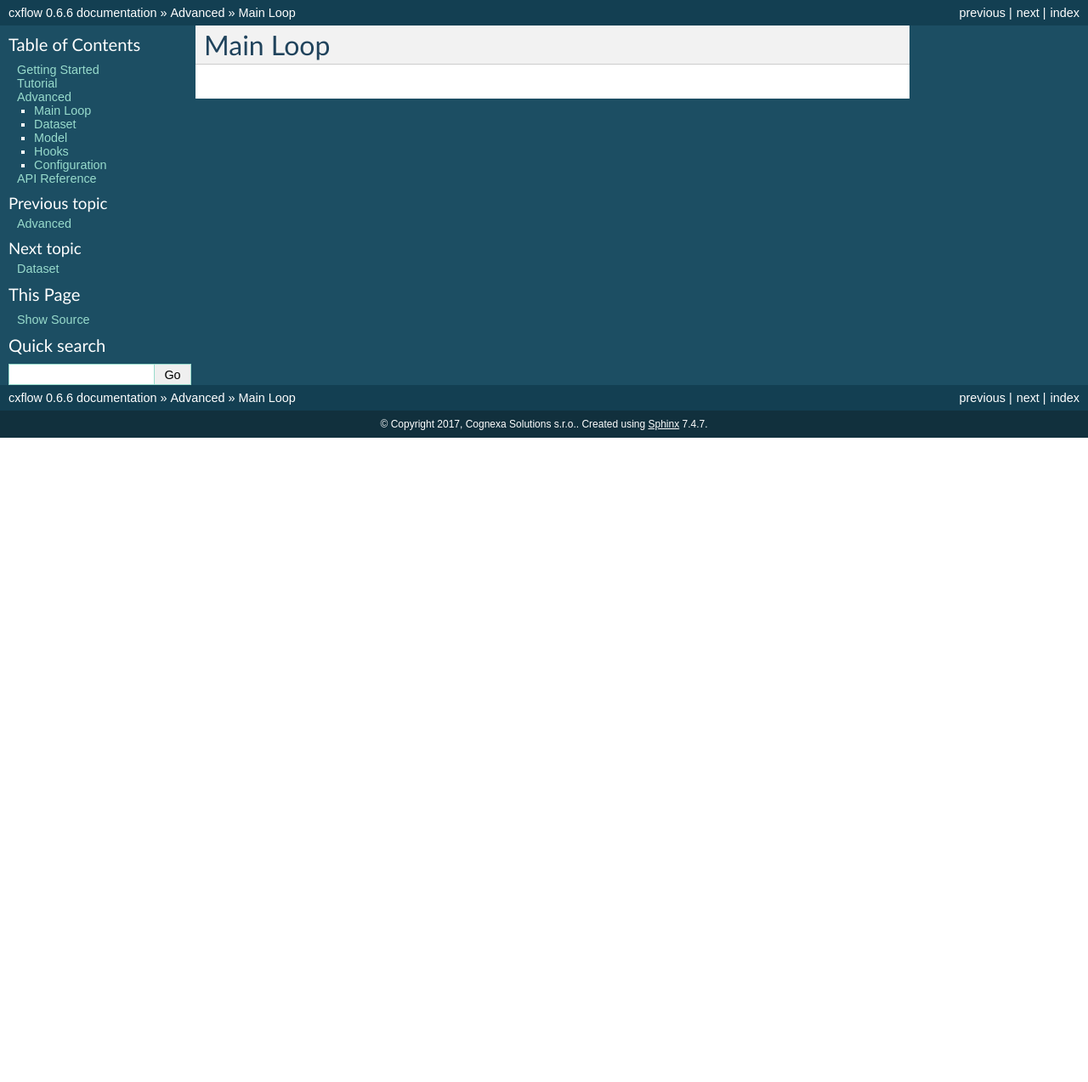
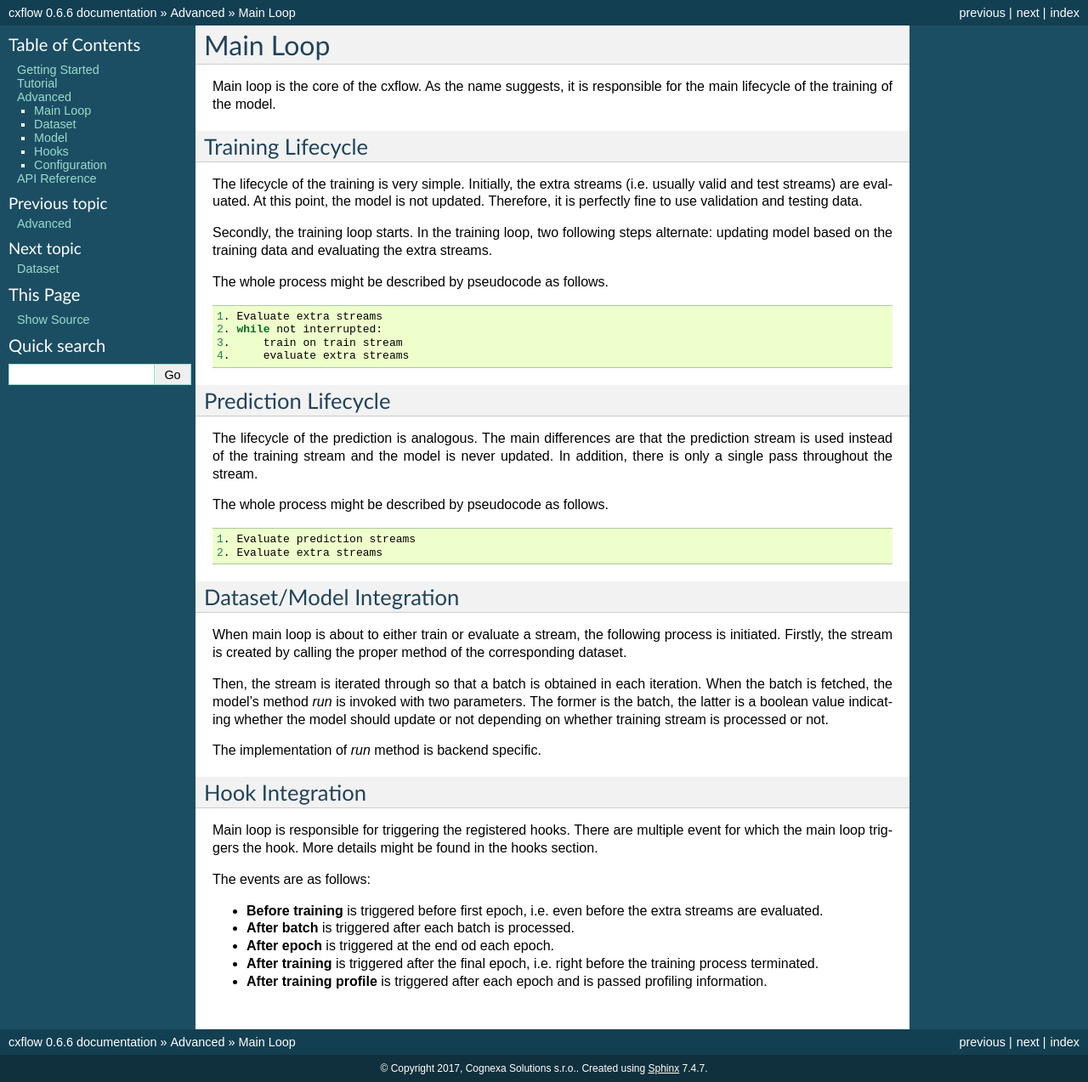
Before and after one commit to iterait/emloop, a Sphinx documentation site: the page built from docs/advanced/main_loop.rst, in a window 1280 px wide. Shown: the whole page at 85% size. Built offline with Sphinx 7.4.7, drawn with Linux system fonts in a browser that asks for light colours; before the commit the page ends 900 px from its top, so only the background shows below that.

Commit message:
mainloop

```diff
--- a/docs/advanced/main_loop.rst
+++ b/docs/advanced/main_loop.rst
@@ -1,2 +1,69 @@
 Main Loop
 *********
+
+Main loop is the core of the cxflow.
+As the name suggests, it is responsible for the main lifecycle of the training of the model.
+
+Training Lifecycle
+==================
+
+The lifecycle of the training is very simple.
+Initially, the extra streams (i.e. usually valid and test streams) are evaluated.
+At this point, the model is not updated.
+Therefore, it is perfectly fine to use validation and testing data.
+
+Secondly, the training loop starts.
+In the training loop, two following steps alternate: updating model based on the training data and evaluating
+the extra streams.
+
+The whole process might be described by pseudocode as follows.
+
+.. code-block:: bash
+
+    1. Evaluate extra streams
+    2. while not interrupted:
+    3.     train on train stream
+    4.     evaluate extra streams
+
+Prediction Lifecycle
+====================
+
+The lifecycle of the prediction is analogous.
+The main differences are that the prediction stream is used instead of the training stream and the model is never
+updated.
+In addition, there is only a single pass throughout the stream.
+
+The whole process might be described by pseudocode as follows.
+
+.. code-block:: bash
+
+    1. Evaluate prediction streams
+    2. Evaluate extra streams
+
+Dataset/Model Integration
+=========================
+
+When main loop is about to either train or evaluate a stream, the following process is initiated.
+Firstly, the stream is created by calling the proper method of the corresponding dataset.
+
+Then, the stream is iterated through so that a batch is obtained in each iteration.
+When the batch is fetched, the model's method `run` is invoked with two parameters.
+The former is the batch, the latter is a boolean value indicating whether the model should update or not depending on
+whether training stream is processed or not.
+
+The implementation of `run` method is backend specific.
+
+Hook Integration
+================
+
+Main loop is responsible for triggering the registered hooks.
+There are multiple event for which the main loop triggers the hook.
+More details might be found in the hooks section.
+
+The events are as follows:
+
+- **Before training** is triggered before first epoch, i.e. even before the extra streams are evaluated.
+- **After batch** is triggered after each batch is processed.
+- **After epoch** is triggered at the end od each epoch.
+- **After training** is triggered after the final epoch, i.e. right before the training process terminated.
+- **After training profile** is triggered after each epoch and is passed profiling information.
```
